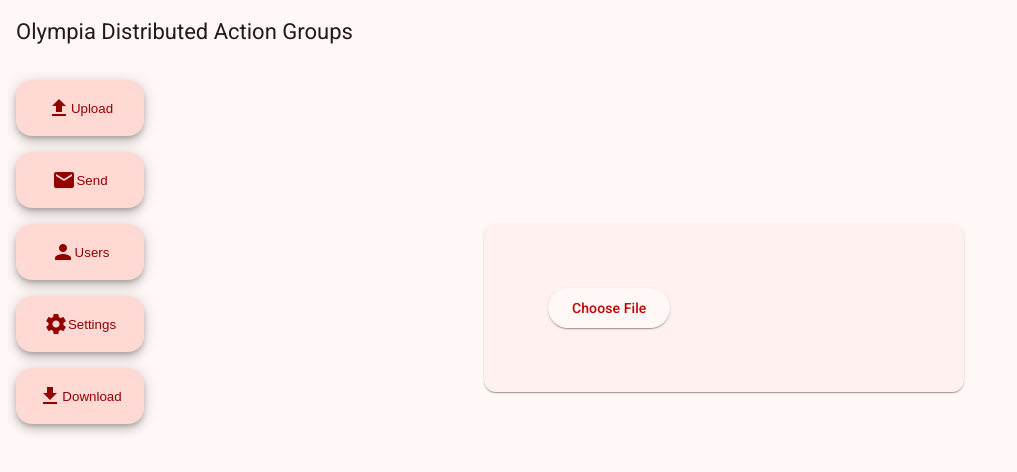
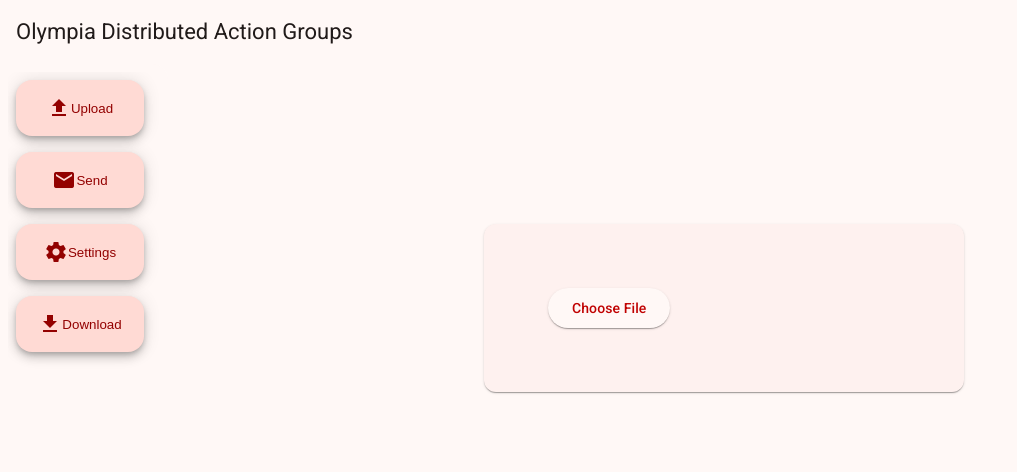
Before and after one commit to GansterB/oly-distributed-action-groups, an Angular app: page / in a window 1280 px wide. Shown: the top 472 px of the page, without its empty margins (0-1017 px from the left). Built offline with nearby package versions, Linux system fonts and the light colour scheme.

Commit message:
Added routing

```diff
--- a/src/app/app.component.html
+++ b/src/app/app.component.html
@@ -4,16 +4,16 @@
   </mat-toolbar>
   <mat-sidenav-container class="row content">
     <mat-sidenav opened mode="side" class="side-nav">
-      <button mat-fab class="page-link">
+      <button mat-fab class="page-link"
+        (click)="router.navigate([''])">
         <mat-icon>upload</mat-icon>Upload
       </button>
-      <button mat-fab class="page-link">
+      <button mat-fab class="page-link"
+        (click)="router.navigate(['send'])">
         <mat-icon>mail</mat-icon>Send
       </button>
-      <button mat-fab class="page-link">
-        <mat-icon>person</mat-icon>Users
-      </button>
-      <button mat-fab class="page-link">
+      <button mat-fab class="page-link"
+        (click)="router.navigate(['settings'])">
         <mat-icon>settings</mat-icon>Settings
       </button>
       <button mat-fab class="page-link">
--- a/src/app/app.component.ts
+++ b/src/app/app.component.ts
@@ -1,5 +1,5 @@
 import { Component } from '@angular/core';
-import { RouterOutlet } from '@angular/router';
+import { Router, RouterOutlet } from '@angular/router';
 import { MatButtonModule } from '@angular/material/button';
 import { MatIconModule } from '@angular/material/icon';
 import { MatSidenavModule } from '@angular/material/sidenav';
@@ -18,5 +18,5 @@ import { MatToolbarModule } from '@angular/material/toolbar';
     styleUrl: './app.component.scss',
 })
 export class AppComponent {
-  title = 'oly-distributed-action-groups';
+  constructor(public router: Router) { }
 }
--- a/src/app/app.routes.ts
+++ b/src/app/app.routes.ts
@@ -1,6 +1,10 @@
 import { Routes } from '@angular/router';
 import { LandingComponent } from './pages/landing/landing.component';
+import { SendComponent } from './pages/send/send.component';
+import { UserComponent } from './pages/user/user.component';
 
 export const routes: Routes = [
-    { path: '', component: LandingComponent }
+    { path: '', component: LandingComponent },
+    { path: 'send', component: SendComponent },
+    { path: 'user/:id', component: UserComponent },
 ];
```
